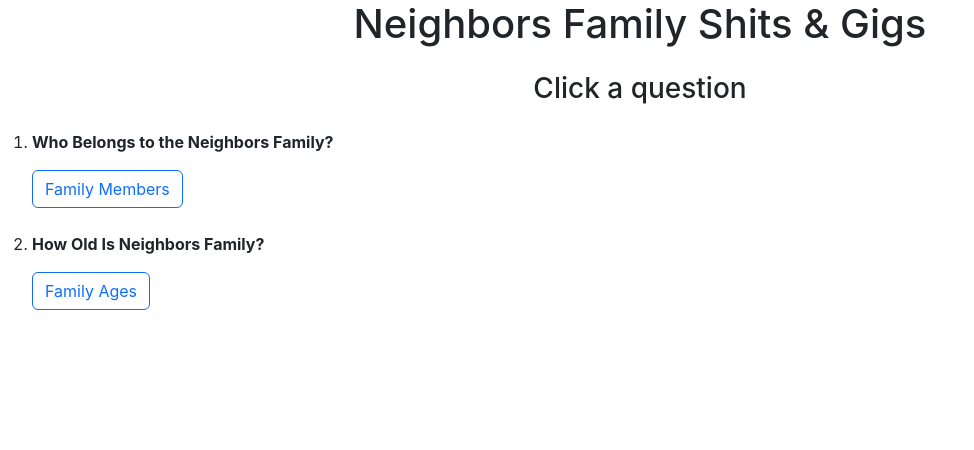
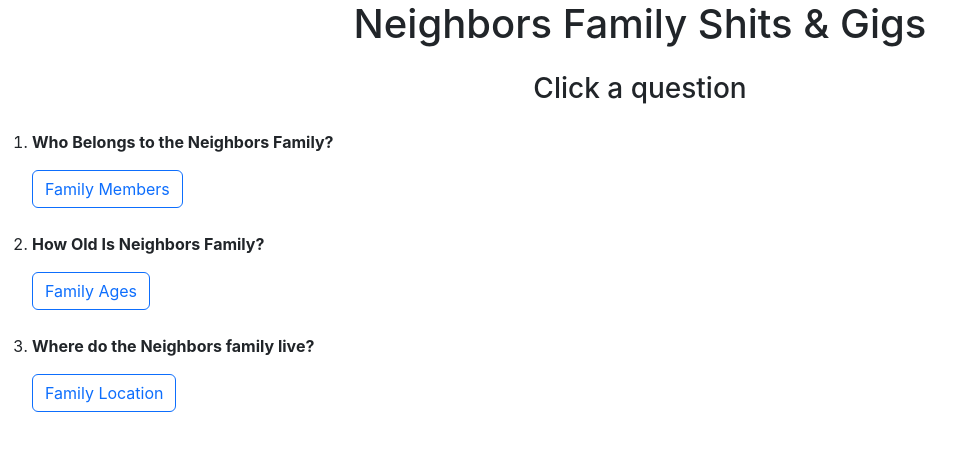
Before and after one commit to bneighbs6/engineering-playground, a React (Create React App) app: page / in a window 1280 px wide. Shown: the top 450 px of the page, without its empty margins (0-974 px from the left). Built offline with nearby package versions, Linux system fonts and the light colour scheme.

Commit message:
Added family location info on Home.jsx

```diff
--- a/src/Components/web-pages/Home.jsx
+++ b/src/Components/web-pages/Home.jsx
@@ -23,6 +23,12 @@ function Home() {
                         <button className="btn btn-outline-primary">Family Ages</button>
                     </Link>
                 </li>
+                <li className="my-4">
+                    <p><strong>Where do the Neighbors family live?</strong></p>
+                    <Link to="/family-location" className="my-4">
+                        <button className="btn btn-outline-primary">Family Location</button>
+                    </Link>
+                </li>
             </ol>
         </div>
     )
```
